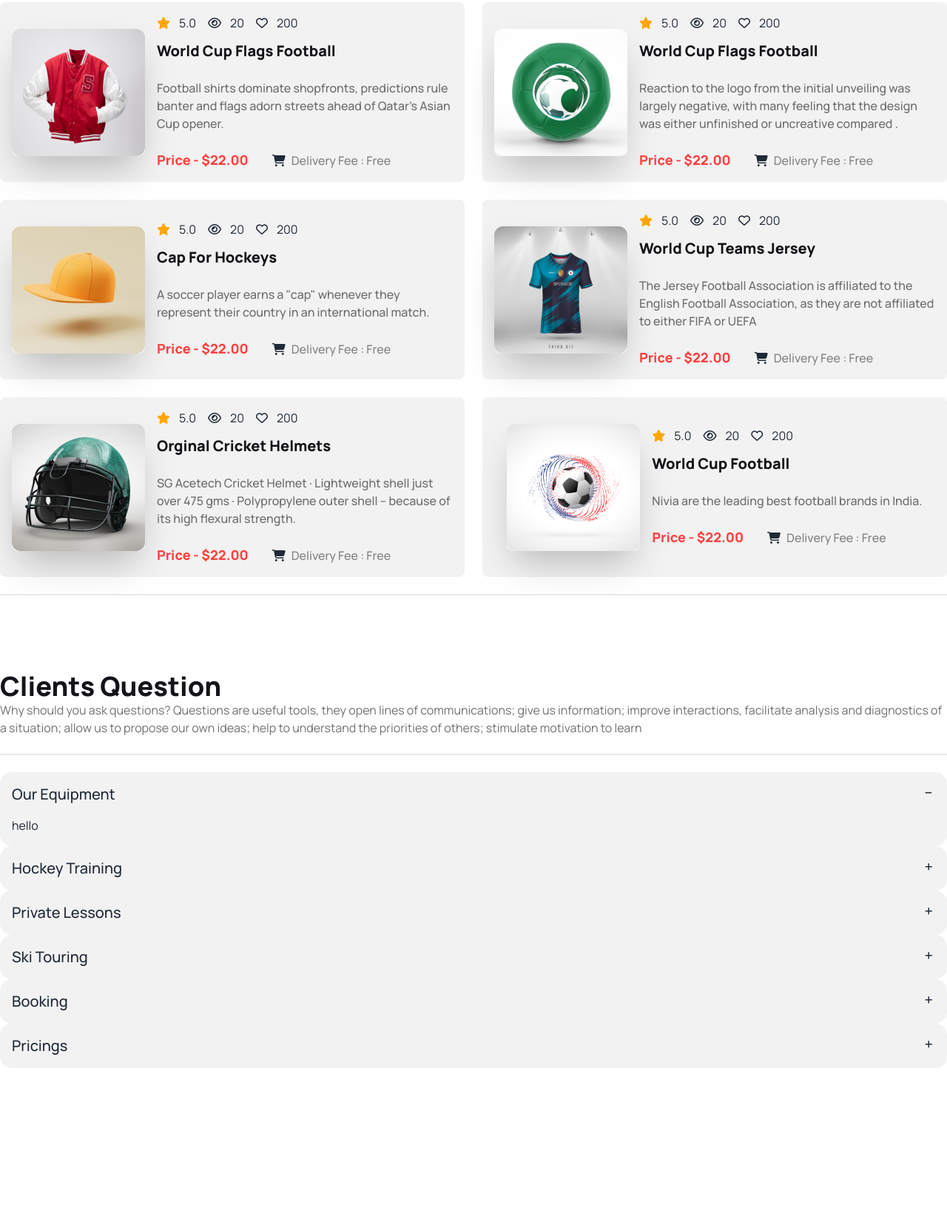
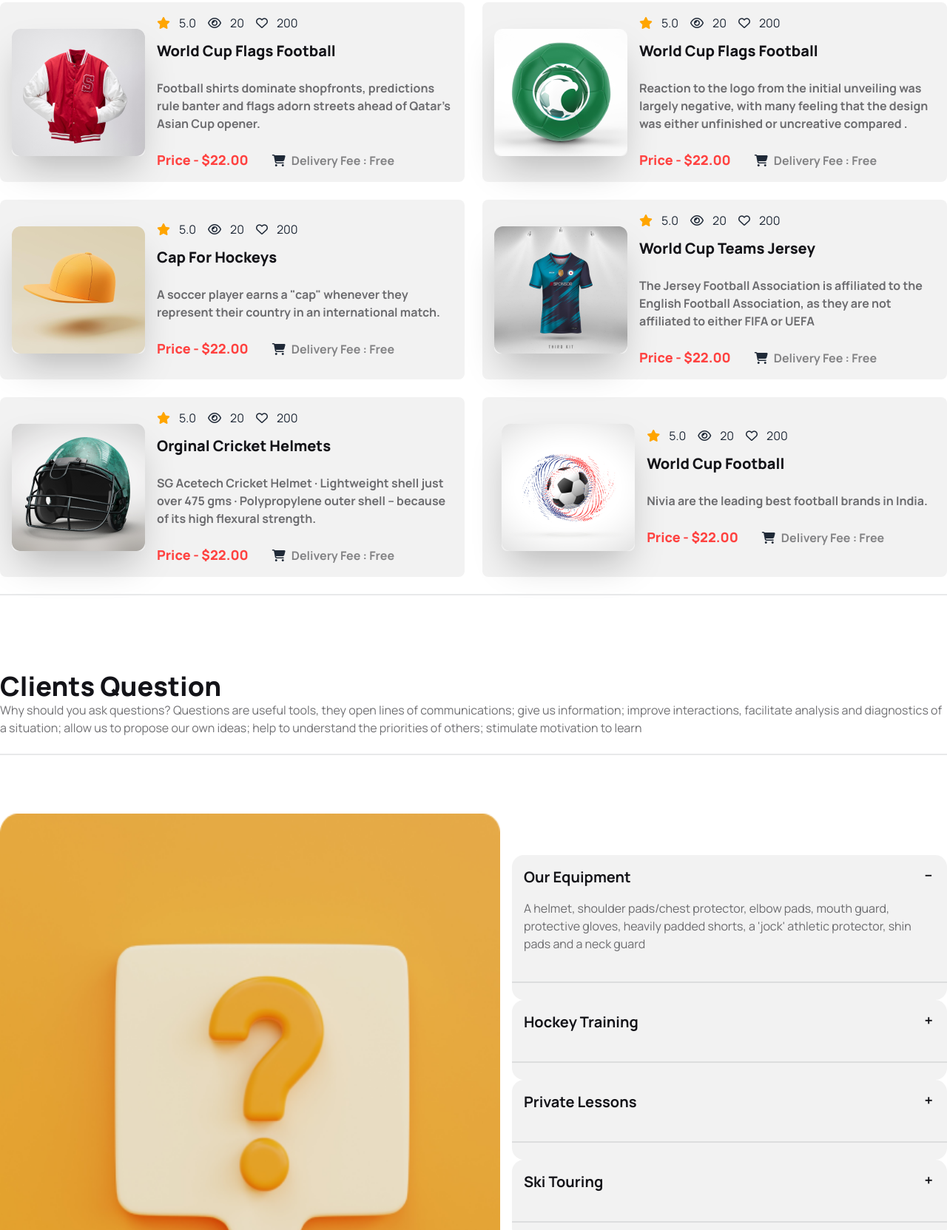
Before and after one commit to reduanhaiderrifat/Assainment-3, a plain HTML site: page index.html in a window 1280 px wide. Shown: the part 2279-3942 px from the top of the page at 74% size. Before the commit the page ends 3723 px from the top, so only its background shows below. Drawn offline with nearby package versions, Linux system fonts and the light colour scheme.

Commit message:
added some file

```diff
--- a/index.html
+++ b/index.html
@@ -127,7 +127,7 @@
             </figure>
             <div class="card-body items-center text-center">
               <h2 class="card-title text-[20px] font-semibold text-[#131318]">Prayer Facility</h2>
-              <p class="items-center font-medium text-[#13131899]">A helpful and caring attitude is also important, as your primary goal as a faculty member is to help your students get the most out of their education. </p>
+              <p class="items-center font-bold text-[#13131899]">A helpful and caring attitude is also important, as your primary goal as a faculty member is to help your students get the most out of their education. </p>
             </div>
           </div>
                        <!-- card 2 -->
@@ -137,7 +137,7 @@
                         </figure>
                         <div class="card-body items-center text-center">
                           <h2 class="card-title text-[20px] font-semibold text-[#131318]">Experienced Coach</h2>
-                          <p class="items-center font-medium text-[#13131899]">Coaching is a thought-provoking and creative partnership that inspires clients to maximize their personal and professional potential. </p>
+                          <p class="items-center font-bold text-[#13131899]">Coaching is a thought-provoking and creative partnership that inspires clients to maximize their personal and professional potential. </p>
                         </div>
                       </div>
                       <!-- card 3 -->
@@ -147,7 +147,7 @@
                         </figure>
                         <div class="card-body items-center text-center">
                           <h2 class="card-title text-[20px] font-semibold text-[#131318]">Senior Player</h2>
-                          <p class="items-center font-medium text-[#13131899]"> A professional player who is fairly old and who plays in special competitions against other older players. </p>
+                          <p class="items-center font-bold text-[#13131899]"> A professional player who is fairly old and who plays in special competitions against other older players. </p>
                         </div>
                       </div>
                       <!-- card 4 -->
@@ -157,7 +157,7 @@
                         </figure>
                         <div class="card-body items-center text-center">
                           <h2 class="card-title text-[20px] font-semibold text-[#131318]">Training Ground</h2>
-                          <p class="items-center font-medium text-[#13131899]"> A place where people go to get fit and practise the skills necessary for the sport that they play. </p>
+                          <p class="items-center font-bold text-[#13131899]"> A place where people go to get fit and practise the skills necessary for the sport that they play. </p>
                         </div>
                       </div>
          </div>
@@ -201,13 +201,13 @@
               </div>
             </div>
               <h1 class="text-xl font-extrabold text-[#131318] pt-3">World Cup Flags Football</h1>
-              <p class="py-6 text-[#13131899] font-medium">Football shirts dominate shopfronts, predictions rule banter and flags adorn streets ahead of Qatar's Asian Cup opener.
+              <p class="py-6 text-[#13131899] font-bold">Football shirts dominate shopfronts, predictions rule banter and flags adorn streets ahead of Qatar's Asian Cup opener.
               </p>
               <div class="flex items-center gap-8">
                 <h2 class="text-[#FF4240] text-[18px] font-extrabold">Price - $22.00</h2>
                 <div class="flex items-center gap-2">
                   <i class="fa-solid fa-cart-shopping"></i>
-                  <h3 class="font-medium text-[#13131880]">Delivery Fee : Free</h3>
+                  <h3 class="font-bold text-[#13131880]">Delivery Fee : Free</h3>
                 </div>
               </div>
             </div>
@@ -233,13 +233,13 @@
               </div>
             </div>
               <h1 class="text-xl font-extrabold text-[#131318] pt-3">World Cup Flags Football</h1>
-              <p class="py-6 text-[#13131899] font-medium">Reaction to the logo from the initial unveiling was largely negative, with many feeling that the design was either unfinished or uncreative compared .
+              <p class="py-6 text-[#13131899] font-bold">Reaction to the logo from the initial unveiling was largely negative, with many feeling that the design was either unfinished or uncreative compared .
               </p>
               <div class="flex items-center gap-8">
                 <h2 class="text-[#FF4240] text-[18px] font-extrabold">Price - $22.00</h2>
                 <div class="flex items-center gap-2">
                   <i class="fa-solid fa-cart-shopping"></i>
-                  <h3 class="font-medium text-[#13131880]">Delivery Fee : Free</h3>
+                  <h3 class="font-bold text-[#13131880]">Delivery Fee : Free</h3>
                 </div>
               </div>
             </div>
@@ -265,13 +265,13 @@
               </div>
             </div>
               <h1 class="text-xl font-extrabold text-[#131318] pt-3">Cap For Hockeys</h1>
-              <p class="py-6 text-[#13131899] font-medium">A soccer player earns a "cap" whenever they represent their country in an international match.
+              <p class="py-6 text-[#13131899] font-bold">A soccer player earns a "cap" whenever they represent their country in an international match.
               </p>
               <div class="flex items-center gap-8">
                 <h2 class="text-[#FF4240] text-[18px] font-extrabold">Price - $22.00</h2>
                 <div class="flex items-center gap-2">
                   <i class="fa-solid fa-cart-shopping"></i>
-                  <h3 class="font-medium text-[#13131880]">Delivery Fee : Free</h3>
+                  <h3 class="font-bold text-[#13131880]">Delivery Fee : Free</h3>
                 </div>
               </div>
             </div>
@@ -297,14 +297,14 @@
               </div>
             </div>
               <h1 class="text-xl font-extrabold text-[#131318] pt-3">World Cup Teams Jersey</h1>
-              <p class="py-6 text-[#13131899] font-medium">
+              <p class="py-6 text-[#13131899] font-bold">
                 The Jersey Football Association is affiliated to the English Football Association, as they are not affiliated to either FIFA or UEFA
               </p>
               <div class="flex items-center gap-8">
                 <h2 class="text-[#FF4240] text-[18px] font-extrabold">Price - $22.00</h2>
                 <div class="flex items-center gap-2">
                   <i class="fa-solid fa-cart-shopping"></i>
-                  <h3 class="font-medium text-[#13131880]">Delivery Fee : Free</h3>
+                  <h3 class="font-bold text-[#13131880]">Delivery Fee : Free</h3>
                 </div>
               </div>
             </div>
@@ -330,13 +330,13 @@
               </div>
             </div>
               <h1 class="text-xl font-extrabold text-[#131318] pt-3">Orginal Cricket Helmets</h1>
-              <p class="py-6 text-[#13131899] font-medium">SG Acetech Cricket Helmet · Lightweight shell just over 475 gms · Polypropylene outer shell – because of its high flexural strength.
+              <p class="py-6 text-[#13131899] font-bold">SG Acetech Cricket Helmet · Lightweight shell just over 475 gms · Polypropylene outer shell – because of its high flexural strength.
               </p>
               <div class="flex items-center gap-8">
                 <h2 class="text-[#FF4240] text-[18px] font-extrabold">Price - $22.00</h2>
                 <div class="flex items-center gap-2">
                   <i class="fa-solid fa-cart-shopping"></i>
-                  <h3 class="font-medium text-[#13131880]">Delivery Fee : Free</h3>
+                  <h3 class="font-bold text-[#13131880]">Delivery Fee : Free</h3>
                 </div>
               </div>
             </div>
@@ -362,13 +362,13 @@
               </div>
             </div>
               <h1 class="text-xl font-extrabold text-[#131318] pt-3">World Cup Football </h1>
-              <p class="py-6 text-[#13131899] font-medium">Nivia are the leading best football brands in India.
+              <p class="py-6 text-[#13131899] font-bold">Nivia are the leading best football brands in India.
               </p>
               <div class="flex items-center gap-8">
                 <h2 class="text-[#FF4240] text-[18px] font-extrabold">Price - $22.00</h2>
                 <div class="flex items-center gap-2">
                   <i class="fa-solid fa-cart-shopping"></i>
-                  <h3 class="font-medium text-[#13131880]">Delivery Fee : Free</h3>
+                  <h3 class="font-bold text-[#13131880]">Delivery Fee : Free</h3>
                 </div>
               </div>
             </div>
@@ -384,60 +384,70 @@
             Questions are useful tools, they open lines of communications; give us information; improve interactions, facilitate analysis and diagnostics of a situation; allow us to propose our own ideas; help to understand the priorities of others; stimulate motivation to learn</p>
         </div>
         <div class="divider"></div>
-        <div class="">
-          <div class="">
-
+        <div class="flex flex-col lg:flex-row lg:items-center gap-4 justify-center">
+          <div class="   lg:h-[100vh]  ">
+               <img class=" w-full  lg:h-[98vh]" src="Images/11.png" alt="">
           </div>
-          <div class="">
+          <div class=" h-full lg:w-[50%]  py-28">
 
             <div class="collapse collapse-plus bg-base-200">
               <input type="radio" name="my-accordion-3" checked="checked" />
-              <div class="collapse-title text-xl font-medium">
+              <div class="collapse-title text-[#131318] text-xl font-bold">
                 Our Equipment
               </div>
               <div class="collapse-content">
-                <p>hello</p>
+                <p class="text-[#13131899]">A helmet, shoulder pads/chest protector, elbow pads, mouth guard, protective gloves, heavily padded shorts, a 'jock' athletic protector, shin pads and a neck guard</p>
               </div>
+              <div class="divider"></div>
             </div>
+
             <div class="collapse collapse-plus bg-base-200">
               <input type="radio" name="my-accordion-3" />
-              <div class="collapse-title text-xl font-medium">
+              <div class="collapse-title text-xl text-[#131318] font-bold">
                 Hockey Training
               </div>
               <div class="collapse-content">
                 <p>hello</p>
               </div>
+              <div class="divider"></div>
             </div>
+
             <div class="collapse collapse-plus bg-base-200">
               <input type="radio" name="my-accordion-3" />
-              <div class="collapse-title text-xl font-medium">
+              <div class="collapse-title text-[#131318] text-xl font-bold">
                 Private Lessons
               </div>
               <div class="collapse-content">
                 <p>hello</p>
               </div>
+              <div class="divider"></div>
             </div>
+
             <div class="collapse collapse-plus bg-base-200">
               <input type="radio" name="my-accordion-3" />
-              <div class="collapse-title text-xl font-medium">
+              <div class="collapse-title text-[#131318] text-xl font-bold">
                 Ski Touring
               </div>
               <div class="collapse-content">
                 <p>hello</p>
               </div>
+              <div class="divider"></div>
             </div>
+
             <div class="collapse collapse-plus bg-base-200">
               <input type="radio" name="my-accordion-3" />
-              <div class="collapse-title text-xl font-medium">
+              <div class="collapse-title text-[#131318] text-xl font-bold">
                 Booking
               </div>
               <div class="collapse-content">
                 <p>hello</p>
               </div>
+              <div class="divider"></div>
             </div>
+
             <div class="collapse collapse-plus bg-base-200">
               <input type="radio" name="my-accordion-3" />
-              <div class="collapse-title text-xl font-medium">
+              <div class="collapse-title text-[#131318] text-xl font-bold">
                 Pricings
               </div>
               <div class="collapse-content">
```
